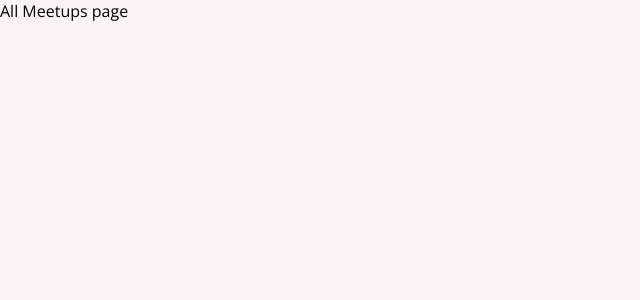
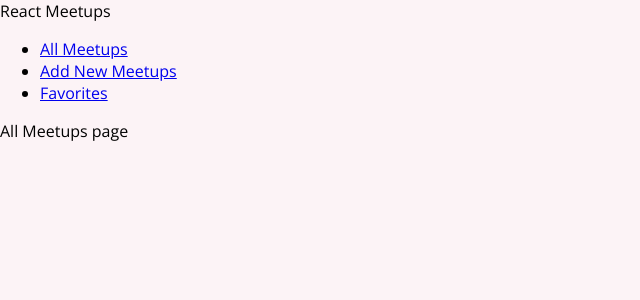
Before and after one commit to 0surface/meetup, a React (Create React App) app: page / in a window 1280 px wide. Shown: the top 300 px of the page, without its empty margins (0-640 px from the left). Built offline with nearby package versions, Linux system fonts and the light colour scheme.

Commit message:
add basic navigation

```diff
--- a/src/App.js
+++ b/src/App.js
@@ -1,4 +1,5 @@
-import { Route } from 'react-router-dom'
+import { Route, Switch } from 'react-router-dom'
+import MainNavigation from './components/layout/MainNavigation'
 import NewMeetupPage from './pages/NewMeetup'
 import FavoritesPage from './pages/Favourites'
 import AllmeetupsPage from './pages/AllMeetups'
@@ -6,7 +7,9 @@ import AllmeetupsPage from './pages/AllMeetups'
 function App() {
   return (
     <div>
-      <Route path="/">
+      <MainNavigation />
+      <Switch>
+        <Route path="/" exact={true}>
           <AllmeetupsPage />
         </Route>
         <Route path="/new-meetup">
@@ -15,6 +18,7 @@ function App() {
         <Route path="/favourites">
           <FavoritesPage />
         </Route>
+      </Switch>
     </div>
   )
 }
--- /dev/null
+++ b/src/components/layout/MainNavigation.js
@@ -0,0 +1,25 @@
+import React from 'react'
+import { Link } from 'react-router-dom'
+
+const MainNavigation = () => {
+  return (
+    <header>
+      <div>React Meetups</div>
+      <nav>
+        <ul>
+          <li>
+            <Link to="/">All Meetups</Link>
+          </li>
+          <li>
+            <Link to="/new-meetup">Add New Meetups</Link>
+          </li>
+          <li>
+            <Link to="/favorites">Favorites</Link>
+          </li>
+        </ul>
+      </nav>
+    </header>
+  )
+}
+
+export default MainNavigation
```
Also changed, not shown: package.json (+12 -0 lines). Lines whose indentation alone changed are shown as unchanged.
